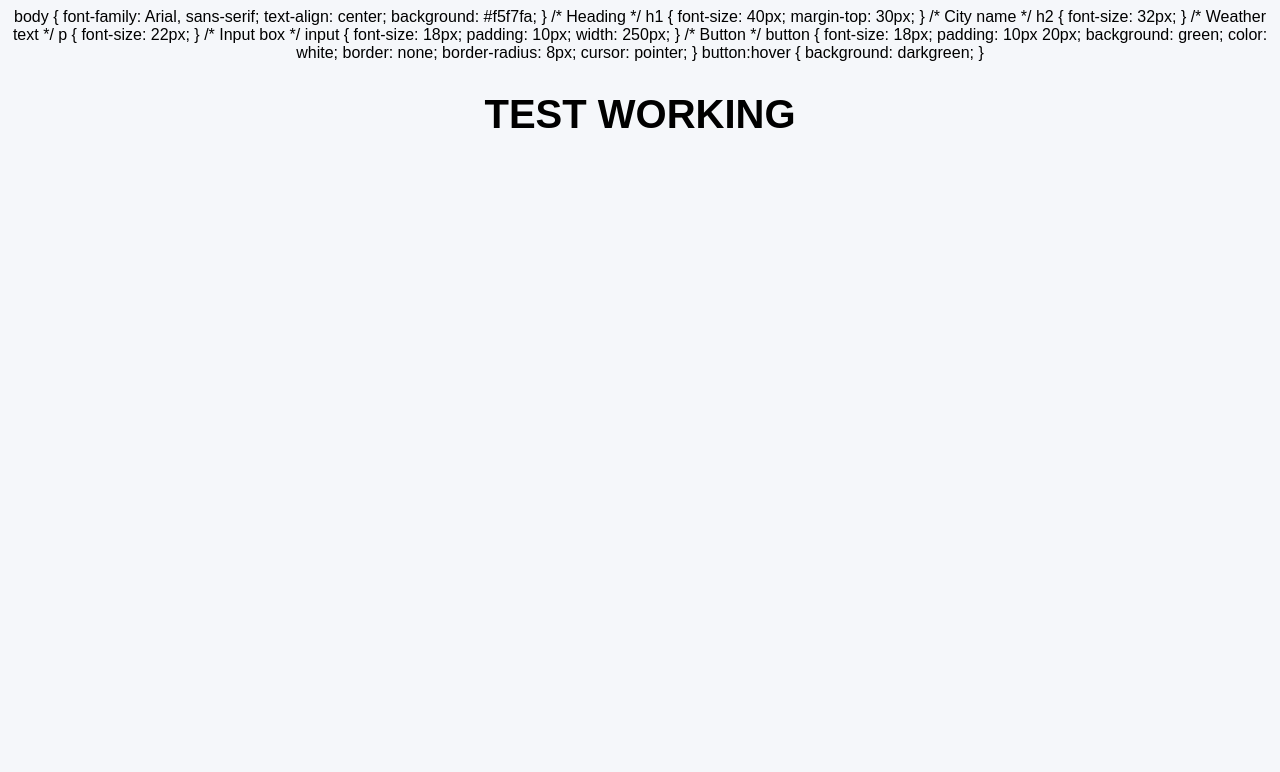
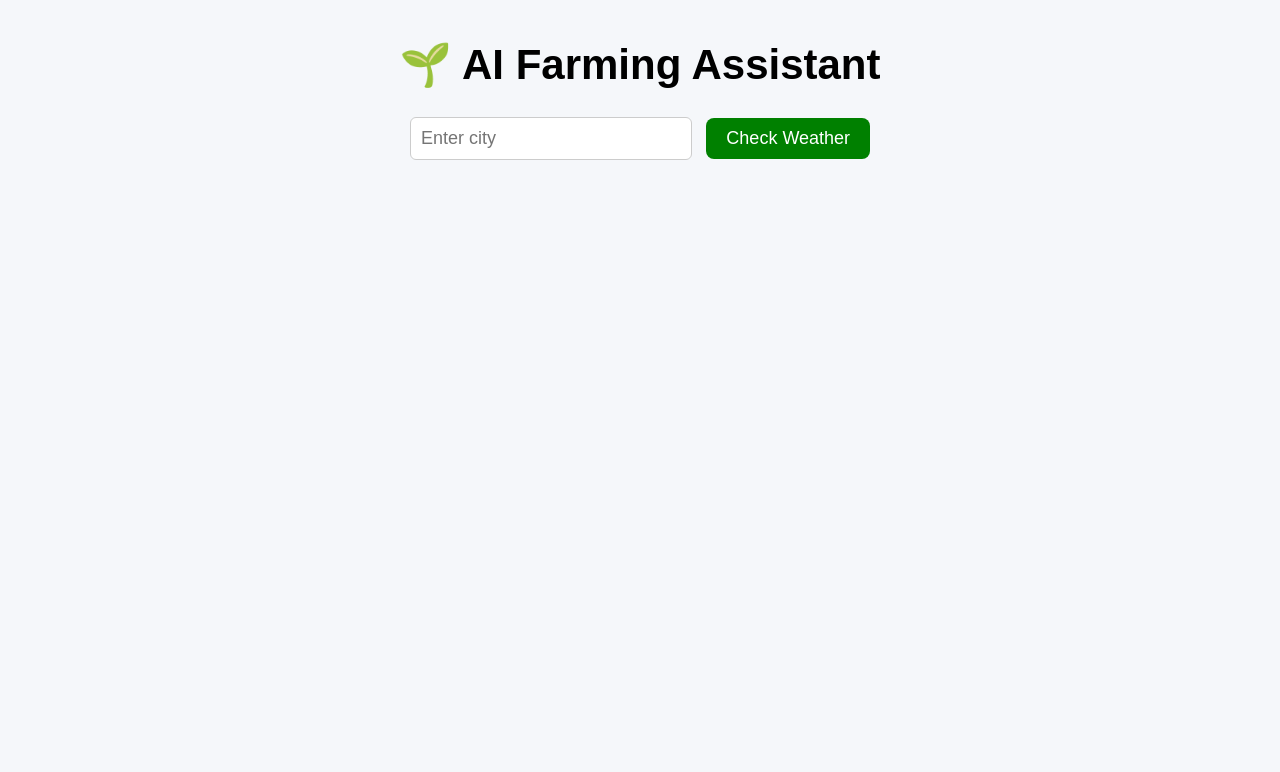
Before and after one commit to jmdadityarai-code/ai-farming-assistant-, a Flask app: page / in a window 1280 px wide. Shown: the top 772 px of the page. Run offline with Flask 3, Linux system fonts and the light colour scheme.

Commit message:
fixed css linking final

```diff
--- a/static/style.css
+++ b/static/style.css
@@ -6,25 +6,28 @@ body {
 
 /* Heading */
 h1 {
-    font-size: 40px;
-    margin-top: 30px;
+    font-size: 42px;
+    margin-top: 40px;
 }
 
-/* City name */
+/* City */
 h2 {
     font-size: 32px;
+    margin-top: 20px;
 }
 
-/* Weather text */
+/* Text */
 p {
     font-size: 22px;
 }
 
-/* Input box */
+/* Input */
 input {
     font-size: 18px;
     padding: 10px;
-    width: 250px;
+    width: 260px;
+    border-radius: 6px;
+    border: 1px solid #ccc;
 }
 
 /* Button */
@@ -35,46 +38,10 @@ button {
     color: white;
     border: none;
     border-radius: 8px;
+    margin-left: 10px;
     cursor: pointer;
 }
 
 button:hover {
     background: darkgreen;
 }
-body {
-    font-family: Arial, sans-serif;
-    text-align: center;
-    background: #f5f7fa;
-}
-
-h1 {
-    font-size: 40px;
-    margin-top: 30px;
-}
-
-h2 {
-    font-size: 32px;
-}
-
-p {
-    font-size: 22px;
-}
-
-input {
-    font-size: 18px;
-    padding: 10px;
-    width: 250px;
-}
-
-button {
-    font-size: 18px;
-    padding: 10px 20px;
-    background: green;
-    color: white;
-    border: none;
-    border-radius: 8px;
-}
-
-button:hover {
-    background: darkgreen;
-}
--- a/templates/index.html
+++ b/templates/index.html
@@ -1,45 +1,30 @@
-body {
-    font-family: Arial, sans-serif;
-    text-align: center;
-    background: #f5f7fa;
-}
+<!DOCTYPE html>
+<html>
+<head>
+    <title>AI Farming Assistant</title>
 
-/* Heading */
-h1 {
-    font-size: 40px;
-    margin-top: 30px;
-}
+    <!-- Google Verification -->
+    <meta name="google-site-verification" content="w-7aXCsEoPGzszun3FqWIgXEWqdXV83cUqJNuWIr7f0" />
 
-/* City name */
-h2 {
-    font-size: 32px;
-}
+    <!-- CSS LINK -->
+    <link rel="stylesheet" href="{{ url_for('static', filename='style.css') }}">
+</head>
 
-/* Weather text */
-p {
-    font-size: 22px;
-}
+<body>
 
-/* Input box */
-input {
-    font-size: 18px;
-    padding: 10px;
-    width: 250px;
-}
+    <h1>🌱 AI Farming Assistant</h1>
 
-/* Button */
-button {
-    font-size: 18px;
-    padding: 10px 20px;
-    background: green;
-    color: white;
-    border: none;
-    border-radius: 8px;
-    cursor: pointer;
-}
+    <form method="POST">
+        <input type="text" name="city" placeholder="Enter city" required>
+        <button type="submit">Check Weather</button>
+    </form>
 
-button:hover {
-    background: darkgreen;
-}
-<link rel="stylesheet" href="{{ url_for('static', filename='style.css') }}">
-    <h1>TEST WORKING</h1>
+    {% if weather %}
+        <h2>{{ weather.city }}</h2>
+        <p>{{ weather.temp }}</p>
+        <p>{{ weather.description }}</p>
+        <p>{{ weather.advice }}</p>
+    {% endif %}
+
+</body>
+</html>
```
